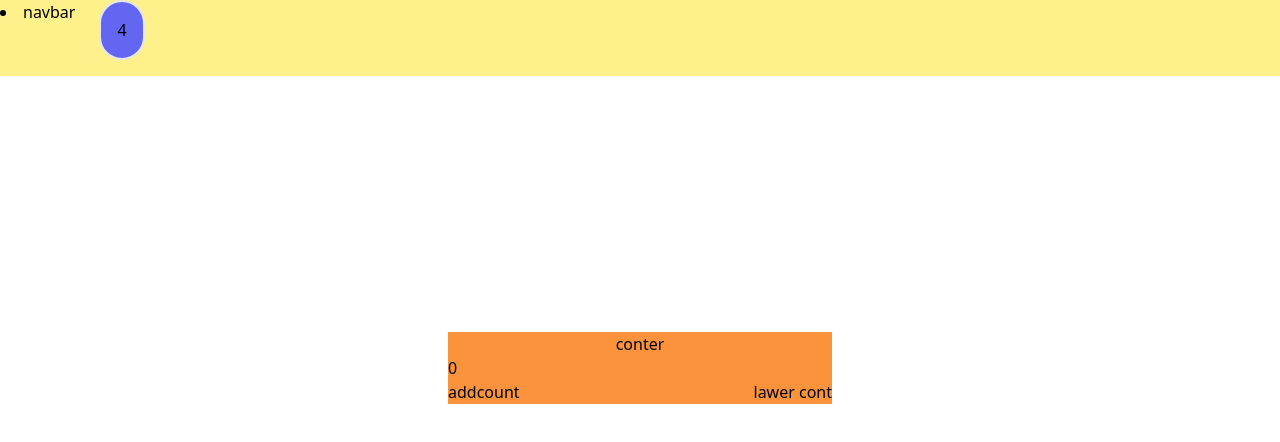
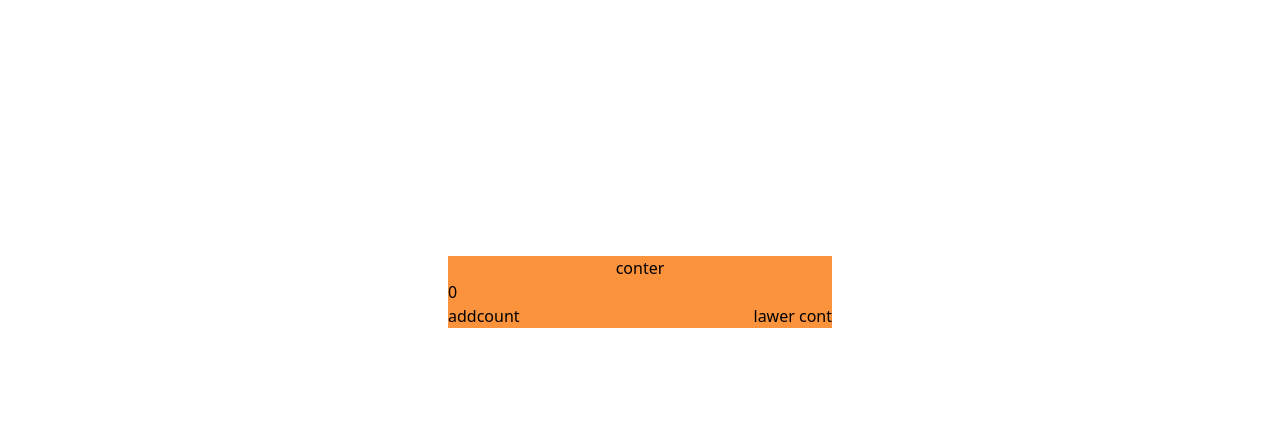
Before and after one commit to mohammadjalizi/learn-react, a React (Create React App) app: page / in a window 1280 px wide. Shown: the top 442 px of the page. Built offline with nearby package versions, Linux system fonts and the light colour scheme.

Commit message:
added project

```diff
--- a/src/Copmenen/navbar/Navbar.jsx
+++ b/src/Copmenen/navbar/Navbar.jsx
@@ -18,6 +18,7 @@ nootif:[
   render() {
     return (
       <div className=' bg-yellow-200 '>
+{this.state.nootif>0&&(
 
 <div className=' flex  '>
 <li> navbar</li>
@@ -25,6 +26,9 @@ nootif:[
 </div>
 
 
+)}
+
+
       </div>
     )
   }
```
